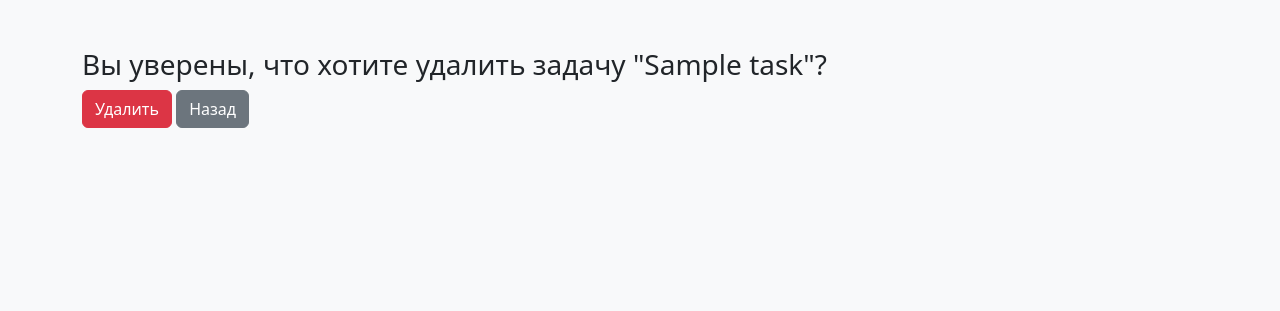
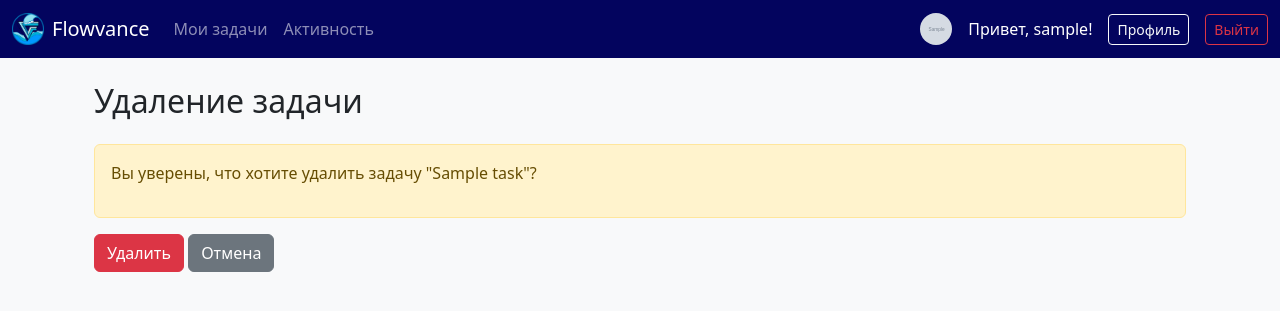
Before and after one commit to nikitabryuhanov/flowvance, a Django app: page /tasks/delete/1/ in a window 1280 px wide. Shown: the top 311 px of the page. Run offline with Django 5.2, Linux system fonts and the light colour scheme; a user stored in the database is signed in; tables that the repository leaves empty hold one stand-in row (values such as "Sample post"); grey boxes marked "Sample" are stand-in pictures.

Commit message:
feat: Добавлено подтверждение удаления задачи с возможностью отмены

```diff
--- a/core/templates/core/task_confirm_delete.html
+++ b/core/templates/core/task_confirm_delete.html
@@ -1,18 +1,18 @@
-<!DOCTYPE html>
-<html lang="ru">
-<head>
-    <meta charset="UTF-8">
-    <title>Удалить задачу</title>
-    <link href="https://cdn.jsdelivr.net/npm/bootstrap@5.3.0/dist/css/bootstrap.min.css" rel="stylesheet">
-</head>
-<body class="bg-light">
-<div class="container mt-5">
-    <h3>Вы уверены, что хотите удалить задачу "{{ task.title }}"?</h3>
+{% extends 'base.html' %}
+{% block title %}Удаление задачи | Flowvance{% endblock %}
+
+{% block content %}
+<div class="container mt-4">
+    <h2 class="mb-4">Удаление задачи</h2>
+
+    <div class="alert alert-warning">
+        <p>Вы уверены, что хотите удалить задачу "{{ task.title }}"?</p>
+    </div>
+
     <form method="post">
-      {% csrf_token %}
-      <button type="submit" class="btn btn-danger">Удалить</button>
-      <a href="{% url 'tasks' %}" class="btn btn-secondary">Назад</a>
-</form>
+        {% csrf_token %}
+        <button type="submit" class="btn btn-danger">Удалить</button>
+        <a href="{% url 'tasks' %}" class="btn btn-secondary">Отмена</a>
+    </form>
 </div>
-</body>
-</html>
+{% endblock %}
--- a/core/views.py
+++ b/core/views.py
@@ -367,9 +367,12 @@ def task_edit(request, pk):
 @login_required
 def task_delete(request, pk):
     task = get_object_or_404(Task, pk=pk, user=request.user)
+
     if request.method == 'POST':
         task.delete()
+        messages.success(request, "Задача успешно удалена.")
         return redirect('tasks')
+
     return render(request, 'core/task_confirm_delete.html', {'task': task})
 
 def register_view(request):
```
